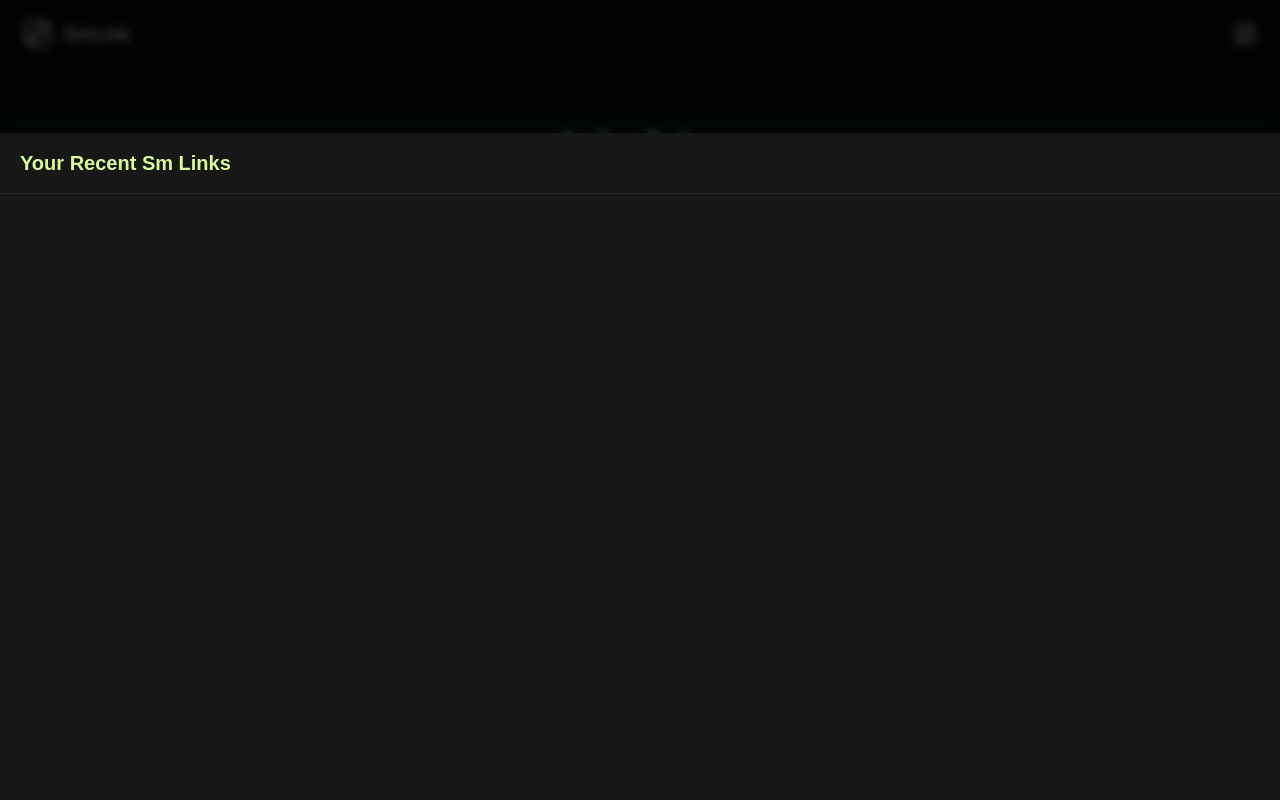
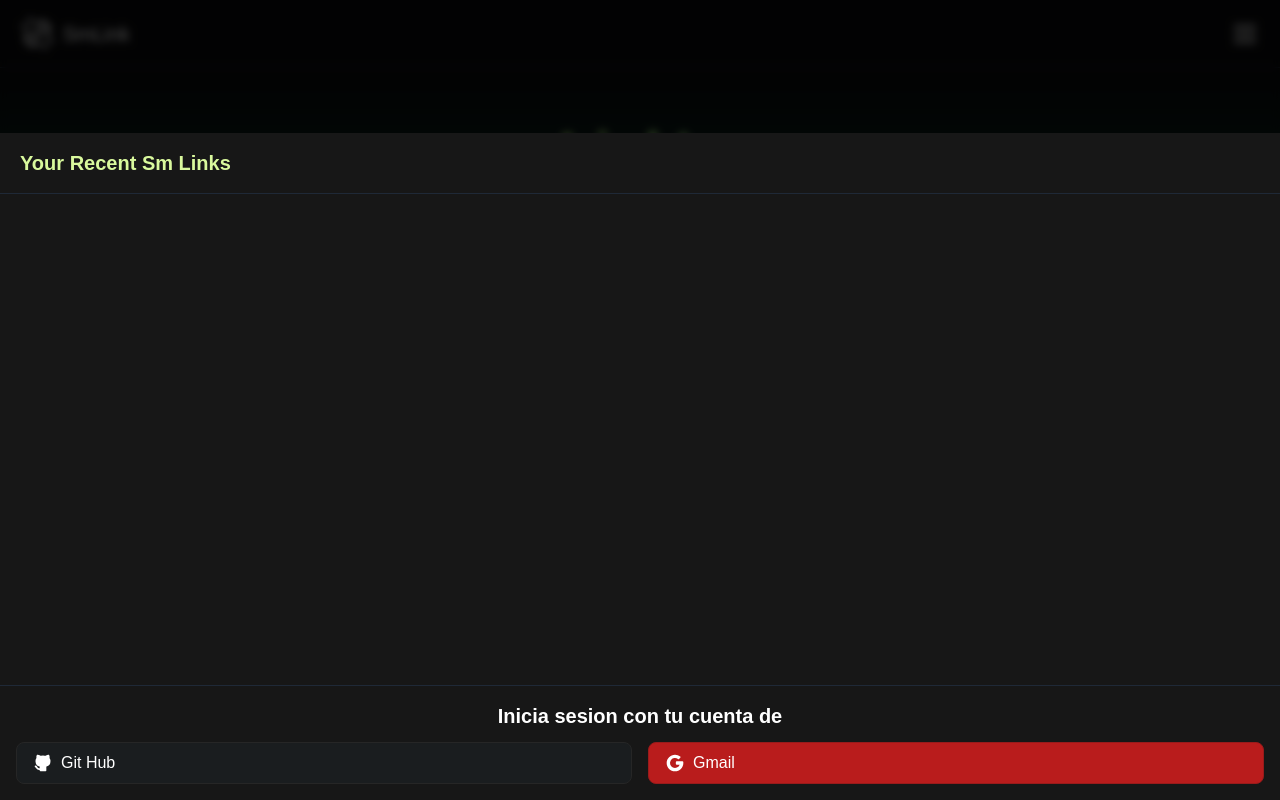
Before and after one commit to JoSG7/sm-link, a Next.js app: page / in a window 1280 px wide. Both pictures are taken after a click on the button 1245 px from the left and 33 px from the top of the page. Built offline with nearby package versions, Linux system fonts and the light colour scheme.

Commit message:
changing the structure of the project

```diff
--- a/src/app/page.tsx
+++ b/src/app/page.tsx
@@ -1,5 +1,5 @@
 import { LoginDetails } from "@/components/client/home/login-details";
-import { NavBar } from "@/components/client/home/menu-navbar";
+import { NavBar } from "@/components/client/home/header-navbar";
 import { OptionsMenu } from "@/components/client/home/menu-options";
 import { LinkForm } from "@/components/client/home/new-link-form";
 
--- a/src/components/client/auth-button-client.tsx
+++ b/src/components/client/home/auth-button-client.tsx
@@ -5,16 +5,16 @@ import Image from "next/image"
 
 export function AuthButtonClient ({ session }: { session: User | null }) {
 
-  const supabase = createClientComponentClient()
+  const clientAuthSupabase = createClientComponentClient()
 
   const handleSignIn = async () => {
 
-    await supabase.auth.signInWithOAuth({
+    await clientAuthSupabase.auth.signInWithOAuth({
 
       provider: 'github',
       options: {
 
-        redirectTo: "http://localhost:3000/auth/callback"
+        redirectTo: "https://sm-link.vercel.app/auth/callback"
 
       }
 
--- a/src/components/client/home/menu-navbar.tsx
+++ b/src/components/client/home/header-navbar.tsx
@@ -1,6 +1,6 @@
 "use client"
 
-import { showOptionsMenu } from "@/logic/functions";
+import { showMainMenu } from "@/logic/client-functions";
 import { IconMenu2 } from "@tabler/icons-react";
 import { IconUnlink } from "@tabler/icons-react";
 
@@ -17,7 +17,7 @@ export function NavBar () {
 
       </div>
 
-      <button type="button" className="flex justify-center items-center" onClick={showOptionsMenu}>
+      <button type="button" className="flex justify-center items-center" onClick={showMainMenu}>
 
         <IconMenu2 size={30} ></IconMenu2>
 
--- a/src/components/client/home/menu-options.tsx
+++ b/src/components/client/home/menu-options.tsx
@@ -1,8 +1,9 @@
 "use client"
 
 import { LinkSkeleton } from "@/components/utils/skeleton"
-import { closeOptionsMenu, getGuessShortLink } from "@/logic/functions"
-import { IconExternalLink, IconCopy } from "@tabler/icons-react"
+import { closeMainMenu } from "@/logic/client-functions"
+import { getGuessLinks } from "@/logic/server-functions"
+import { IconExternalLink, IconCopy, IconBrandGithubFilled, IconBrandGoogleFilled } from "@tabler/icons-react"
 import Link from "next/link"
 import { useState } from "react"
 import { toast } from "sonner"
@@ -59,7 +60,7 @@ export function OptionsMenu () {
 
   const handleFunction = async () => {
 
-    const resData: GuessLinks = await getGuessShortLink()
+    const resData: GuessLinks = await getGuessLinks()
 
     if(resData && resData.length > 0){
 
@@ -79,15 +80,17 @@ export function OptionsMenu () {
   return(
 
     <section className="w-full h-full absolute hidden bottom-0 left-0 bg-modal z-10 backdrop-blur-sm" id="bgMenu"
-    onClick={closeOptionsMenu}>
+    onClick={closeMainMenu}>
 
-      <nav className="w-full h-0 bg-neutral-900 border-gray-800 self-end
+      <nav className="w-full h-0 bg-neutral-900 border-gray-800 self-end flex flex-col justify-between
       duration-200" id="menu" onClick={(e) => { e.stopPropagation() }}>
+
+        <ul className="option-list">
 
           <li className="px-5 py-4 text-xl text-lime-200 font-semibold border-b border-gray-800"
           onClick={handleFunction}>Your Recent Sm Links</li>
 
-        <ul className="h-0 max-h-[320px] px-4 flex flex-col gap-3 overflow-y-auto duration-200">
+          <div className="h-0 max-h-[320px] px-4 flex flex-col gap-3 overflow-y-auto duration-200">
 
             {
               typeof data != "string" &&
@@ -110,7 +113,31 @@ export function OptionsMenu () {
               <h1>No hay</h1>
             }
 
+          </div>
+
         </ul>
+
+        <div className="p-4 border-t border-gray-800">
+
+          <h1 className="text-xl font-semibold pb-3 text-center">Inicia sesion con tu cuenta de</h1>
+
+          <div className="grid grid-cols-2 gap-4">
+
+            <button type="button" className="py-2 px-4 flex gap-2 items-center rounded-lg bg-[#1a1d1f]
+            border border-neutral-800" onClick={() => { alert("coming soon") }}>
+              <IconBrandGithubFilled size={20}></IconBrandGithubFilled>
+              Git Hub
+            </button>
+
+            <button type="button" className="py-2 px-4 flex gap-2 items-center rounded-lg bg-red-700
+            border border-red-800" onClick={() => { alert("coming soon") }}>
+              <IconBrandGoogleFilled size={20}></IconBrandGoogleFilled>
+              Gmail
+            </button>
+
+          </div>
+
+        </div>
 
       </nav>
 
--- a/src/components/client/home/new-link-form.tsx
+++ b/src/components/client/home/new-link-form.tsx
@@ -1,7 +1,7 @@
 "use client"
 
 import { IconScissors, IconWand } from "@tabler/icons-react"
-import { createShortLink } from "@/logic/functions"
+import { createShortLink } from "@/logic/server-functions"
 import { useState, type FormEvent } from "react"
 import { toast } from "sonner"
 
--- a/src/components/server/auth-button-server.tsx
+++ b/src/components/server/auth-button-server.tsx
@@ -1,6 +1,6 @@
 import { createServerComponentClient } from "@supabase/auth-helpers-nextjs"
 import { cookies } from "next/headers"
-import { AuthButtonClient } from "../client/auth-button-client"
+import { AuthButtonClient } from "../client/home/auth-button-client"
 
 
 async function AuthButtonServer () {
--- /dev/null
+++ b/src/logic/client-functions.ts
@@ -0,0 +1,51 @@
+
+// Show and hide mainMenu
+
+export function showMainMenu () {
+
+  const background = document.querySelector("#bgMenu")
+  const menu = document.querySelector("#menu")
+
+  background?.classList.remove("hidden")
+  background?.classList.add("grid")
+
+  setTimeout(() => {
+    menu?.classList.remove("h-0")
+    menu?.classList.add("h-5/6")
+  }, 50)
+
+}
+
+export function closeMainMenu () {
+
+  const background = document.querySelector("#bgMenu")
+  const menu = document.querySelector("#menu")
+
+  menu?.classList.remove("h-5/6")
+  menu?.classList.add("h-0")
+
+  setTimeout(() => {
+    background?.classList.remove("grid")
+    background?.classList.add("hidden")
+  }, 200)
+
+}
+
+//Show the option contains
+
+export function toggleOption () {
+
+  const option = document.querySelector("#menu .option-list div")
+
+  option?.classList.toggle("h-0")
+  option?.classList.toggle("h-80")
+  option?.classList.toggle("py-4")
+
+  return option
+
+}
+
+
+
+
+// Auth on client Component
--- a/src/logic/functions.ts
+++ b/src/logic/server-functions.ts
@@ -1,48 +1,10 @@
 import { toast } from "sonner"
 import isURL from "validator/lib/isURL"
+import { toggleOption } from "./client-functions"
 
-// Show and Hide Menu Navigation
+export async function getGuessLinks () {
 
-export function showOptionsMenu () {
-
-  const background = document.querySelector("#bgMenu")
-  const menu = document.querySelector("#menu")
-
-  background?.classList.remove("hidden")
-  background?.classList.add("grid")
-
-  setTimeout(() => {
-    menu?.classList.remove("h-0")
-    menu?.classList.add("h-5/6")
-  }, 50)
-
-}
-
-export function closeOptionsMenu () {
-
-  const background = document.querySelector("#bgMenu")
-  const menu = document.querySelector("#menu")
-
-  menu?.classList.remove("h-5/6")
-  menu?.classList.add("h-0")
-
-  setTimeout(() => {
-    background?.classList.remove("grid")
-    background?.classList.add("hidden")
-  }, 200)
-
-}
-
-// Get Links from a guess
-
-export async function getGuessShortLink () {
-
-  const option = document.querySelector("#menu ul")
-
-  option?.classList.toggle("h-0")
-  option?.classList.toggle("h-80")
-  option?.classList.toggle("py-4")
-
+  const option = toggleOption()
   const guessID = localStorage.getItem("guessID")
 
   // If the links are hidden, use the api
@@ -64,11 +26,6 @@ export async function getGuessShortLink () {
   }
 
 }
-
-
-
-
-
 
 // VALIDACION
 
```
Lines whose indentation alone changed are shown as unchanged.
